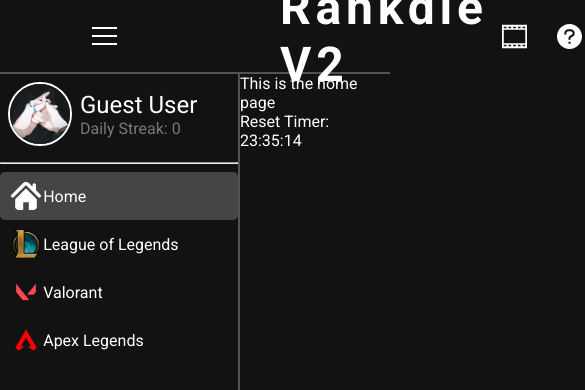
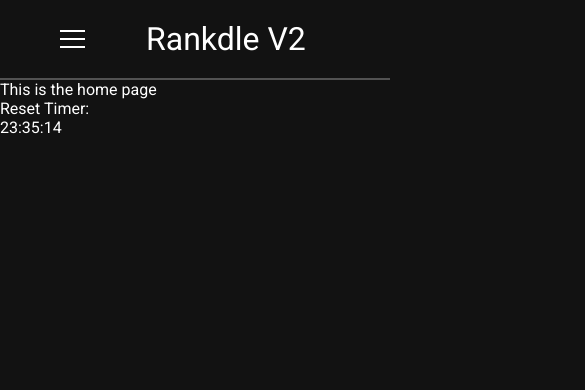
Before and after one commit to AH134/Rankdle-v2, a React (Vite) app: page / in a window 390 px wide. Shown: the top 390 px of the page, 585 px wide, since content can reach past the window. Built offline with nearby package versions, Linux system fonts and the light colour scheme.

Commit message:
Added responsive for mobile

```diff
--- a/src/components/Modal/Modal.module.css
+++ b/src/components/Modal/Modal.module.css
@@ -56,3 +56,10 @@
 .closeButton:hover {
   cursor: pointer;
 }
+
+@media (max-width: 767px) {
+  .modalContainer {
+    height: 35rem;
+    width: 20rem;
+  }
+}
--- a/src/main.jsx
+++ b/src/main.jsx
@@ -7,6 +7,7 @@
 import Error from "./pages/Error";
 import Home from "./pages/Home";
 import Game from "./pages/Game";
+import Submit from "./pages/Submit";
 import { loader as gameLoader } from "./pages/Game";
 
 const router = createBrowserRouter([
@@ -27,6 +28,10 @@
             element: <Game />,
             loader: gameLoader,
           },
+          {
+            path: "submit",
+            element: <Submit />,
+          },
         ],
       },
     ],
--- a/src/pages/Root/Header/Header.jsx
+++ b/src/pages/Root/Header/Header.jsx
@@ -1,9 +1,9 @@
 import { useState } from "react";
 import { Link } from "react-router-dom";
 import styles from "./Header.module.css";
-import HeaderNavbar from "./HeaderNavbar/HeaderNavbar";
 import HeaderButton from "./HeaderButton/HeaderButton";
 import { Modal } from "../../../components";
+import Sidebar from "../Sidebar/Sidebar";
 import Hamburger from "hamburger-react";
 
 const About = () => {
@@ -19,21 +19,63 @@
 const Header = () => {
   const [isModalOpen, setIsModalOpen] = useState(false);
   const [modalContent, setModalContent] = useState("");
+  const [isSidebarOpen, setisSidebarOpen] = useState(false);
 
   return (
-    <div className={styles.wrapper}>
+    <>
       <div className={styles.container}>
-        <div className={styles.hamburgerMenu}>
-          <Hamburger size={25} />
+        <div className={styles.leftSection}>
+          <Hamburger
+            size={25}
+            toggle={setisSidebarOpen}
+            toggled={isSidebarOpen}
+          />
+          <Sidebar
+            className={`${styles.sidebar} ${
+              isSidebarOpen ? styles.active : ""
+            }`}
+          >
+            <ul className={styles.rightSectionInSidbar}>
+              <HeaderButton type="link" iconName={"submit"} iconSize={"25px"} />
+              <HeaderButton
+                iconName={"about"}
+                iconSize={"25px"}
+                handleClick={() => {
+                  setIsModalOpen(true);
+                  setModalContent("How to Play");
+                }}
+              />
+              <HeaderButton
+                iconName={"settings"}
+                iconSize={"25px"}
+                handleClick={() => {
+                  setIsModalOpen(true);
+                  setModalContent("Settings");
+                }}
+              />
+              <HeaderButton
+                iconName={"account"}
+                iconSize={"30px"}
+                handleClick={() => {
+                  setIsModalOpen(true);
+                  setModalContent("Account");
+                }}
+              />
+            </ul>
+          </Sidebar>
         </div>
 
+        <div className={styles.middleSection}>
           <div>
             <Link className={styles.title}>
               <h1>Rankdle V2</h1>
             </Link>
           </div>
+        </div>
 
-        <HeaderNavbar>
+        <div className={styles.rightSection}>
+          <nav>
+            <ul className={styles.navbarList}>
               <HeaderButton
                 type="link"
                 iconName={"submit"}
@@ -67,7 +109,9 @@
                   setModalContent("Account");
                 }}
               />
-        </HeaderNavbar>
+            </ul>
+          </nav>
+        </div>
       </div>
 
       <Modal
@@ -83,7 +127,7 @@
           <Settings />
         )}
       </Modal>
-    </div>
+    </>
   );
 };
 
--- a/src/pages/Root/Header/Header.module.css
+++ b/src/pages/Root/Header/Header.module.css
@@ -1,40 +1,107 @@
-.wrapper {
-  border-bottom: 2px solid rgb(82, 82, 82);
-}
-
 .container {
-  position: relative;
   display: flex;
   justify-content: space-between;
   align-items: center;
 
-  margin: 0 5rem 0 5rem;
-  height: 4.5rem;
+  height: 100%;
+  padding: 0 3rem;
+}
+
+.leftSection {
+  position: relative;
+  display: none;
+  flex: 1;
+}
+
+.middleSection {
+  flex: 1;
+  text-align: left;
 }
 
 .title {
   color: inherit;
-  letter-spacing: 0.3rem;
 }
+
 .title h1 {
-  font-size: 3rem;
-  font-weight: bold;
+  font-size: 2.2rem;
+  letter-spacing: 0.2rem;
   transition: all 0.2s;
 }
 
 .title h1:hover {
-  cursor: pointer;
-  font-size: 3.3rem;
+  font-size: 2.3rem;
 }
 
-.hamburgerMenu {
-  visibility: visible;
-  border-radius: 50%;
-  background-color: transparent;
-  width: 48px;
-  margin-right: 152px;
+.rightSection {
+  flex: 1;
 }
 
-.hamburgerMenu:hover {
-  background-color: rgba(120, 120, 120, 0.5);
+.navbarList {
+  display: flex;
+  justify-content: end;
 }
+
+.sidebar {
+  position: absolute;
+  overflow: scroll;
+  top: 4rem;
+  left: -3rem;
+  background-color: #121212;
+  width: 15rem;
+  max-height: 30rem;
+  border-right: 2px solid rgb(82, 82, 82);
+  border-top: 1px solid rgb(82, 82, 82);
+  border-bottom: 2px solid rgb(82, 82, 82);
+  transform: translateX(-200%);
+  transition: all 0.2s;
+}
+
+.active {
+  transform: translateX(0%);
+}
+
+.rightSectionInSidbar {
+  display: flex;
+  justify-content: center;
+  margin: 0.3rem 0;
+  border-bottom: 1px solid rgb(82, 82, 82);
+}
+
+@media (max-width: 767px) {
+  .leftSection {
+    flex: 1;
+    display: block;
+  }
+
+  .middleSection {
+    flex: 2;
+    align-items: center;
+  }
+
+  .title h1 {
+    font-size: 2rem;
+    letter-spacing: normal;
+  }
+
+  .rightSection {
+    display: none;
+  }
+
+  .leftSection {
+    display: block;
+  }
+}
+
+@media (min-width: 768px) and (max-width: 1023px) {
+  .leftSection {
+    display: block;
+  }
+
+  .middleSection {
+    align-items: center;
+  }
+
+  .title h1 {
+    letter-spacing: normal;
+  }
+}
--- a/src/pages/Root/Header/HeaderButton/HeaderButton.module.css
+++ b/src/pages/Root/Header/HeaderButton/HeaderButton.module.css
@@ -13,7 +13,6 @@
 
 .navbarItem:hover {
   cursor: pointer;
-
   background-color: rgba(120, 120, 120, 0.5);
 }
 
@@ -26,17 +25,17 @@
   display: flex;
   align-items: center;
   justify-content: center;
-  visibility: collapse;
+  visibility: hidden;
 
   font-size: 1rem;
 
   background-color: rgba(120, 120, 120, 0.5);
   border-radius: 0.3rem;
 
-  transform: translateX(-2.8em) translateY(1rem);
+  transform: translateX(-2rem) translateY(1rem);
 
   height: 3rem;
-  width: 9rem;
+  width: 7rem;
 }
 
 .hoverText h1 {
--- a/src/pages/Root/Header/HeaderNavbar/HeaderNavbar.jsx
+++ /dev/null
@@ -1,13 +0,0 @@
-import styles from "./HeaderNavbar.module.css";
-
-const Navbar = ({ children }) => {
-  return (
-    <div>
-      <nav>
-        <ul className={styles.navbarList}>{children}</ul>
-      </nav>
-    </div>
-  );
-};
-
-export default Navbar;
--- a/src/pages/Root/Header/HeaderNavbar/HeaderNavbar.module.css
+++ /dev/null
@@ -1,5 +0,0 @@
-.navbarList {
-  display: flex;
-  align-items: center;
-  width: 200px;
-}
--- a/src/pages/Root/Root.jsx
+++ b/src/pages/Root/Root.jsx
@@ -5,15 +5,18 @@
 
 const Root = () => {
   return (
-    <div className={styles.app}>
+    <>
       <header className={styles.header}>
         <Header />
       </header>
-      <Sidebar className={styles.sidebar} />
-      <main className={styles.main}>
-        <Outlet />
-      </main>
-    </div>
+      <div className={styles.mainContainer}>
+        <Sidebar className={styles.sidebar}></Sidebar>
+        <main className={styles.main}>
+          <Outlet />
+        </main>
+        <div className={styles.stats}>stats side</div>
+      </div>
+    </>
   );
 };
 
--- a/src/pages/Root/Root.module.css
+++ b/src/pages/Root/Root.module.css
@@ -1,26 +1,42 @@
-.app {
-  display: grid;
-  grid-template-rows: auto 1fr;
-  grid-template-columns: 1fr 6fr 1fr;
-  min-height: 100vh;
+.header {
+  height: 5rem;
+  border-bottom: 2px solid rgb(82, 82, 82);
 }
 
-.header {
-  grid-row: 1;
-  grid-column-start: 1;
-  grid-column-end: 4;
+.mainContainer {
+  display: flex;
+  height: calc(100vh - 5rem);
 }
 
 .sidebar {
-  grid-row: 2;
-  grid-column: 1;
+  flex: 20rem;
   border-right: 2px solid rgb(82, 82, 82);
-
-  min-width: 15rem;
+  width: 10rem;
 }
 
 .main {
-  grid-row: 2;
-  grid-row-end: -1;
-  grid-column: 2;
+  flex: 100%;
 }
+
+.stats {
+  flex: 20rem;
+}
+
+@media (max-width: 767px) {
+  .sidebar {
+    display: none;
+  }
+
+  .stats {
+    display: none;
+  }
+}
+
+@media (min-width: 768px) and (max-width: 1023px) {
+  .stats {
+    display: none;
+  }
+  .sidebar {
+    display: none;
+  }
+}
--- a/src/pages/Root/Sidebar/Sidebar.jsx
+++ b/src/pages/Root/Sidebar/Sidebar.jsx
@@ -3,7 +3,7 @@
 import SidebarUser from "./SIdebarUser/SidebarUser";
 import SidebarButton from "./SidebarButton/SidebarButton";
 
-const Sidebar = ({ className }) => {
+const Sidebar = ({ className, children }) => {
   const [activePage, setActivePage] = useState("/");
 
   const navbarItemStyle = (to) => {
@@ -15,6 +15,7 @@
       <SidebarUser />
       <hr className={styles.divider} />
       <nav>
+        {children}
         <ul className={styles.navbarList}>
           <li className={navbarItemStyle("/")}>
             <SidebarButton
--- a/src/pages/Root/Sidebar/Sidebar.module.css
+++ b/src/pages/Root/Sidebar/Sidebar.module.css
@@ -3,6 +3,9 @@
   flex-direction: column;
 }
 
+.divider {
+  margin: 0.5rem 0 0.5rem 0;
+}
 .navbarItem {
   border-radius: 0.3rem;
 }
@@ -14,7 +17,3 @@
 .active {
   background-color: rgba(120, 120, 120, 0.5);
 }
-
-.divider {
-  margin: 0.5rem 0 0.5rem 0;
-}
--- /dev/null
+++ b/src/pages/Submit.jsx
@@ -0,0 +1,5 @@
+const Submit = () => {
+  return <div>submit section </div>;
+};
+
+export default Submit;
```
Lines whose indentation alone changed are shown as unchanged.
